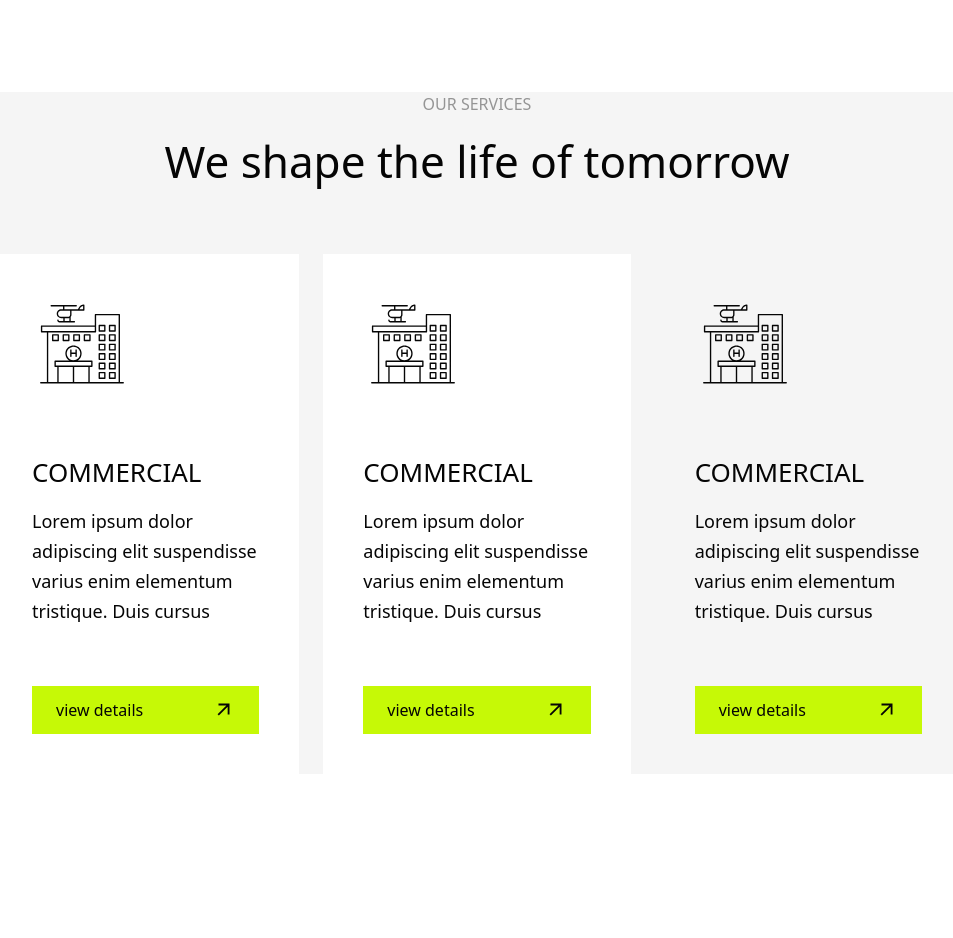
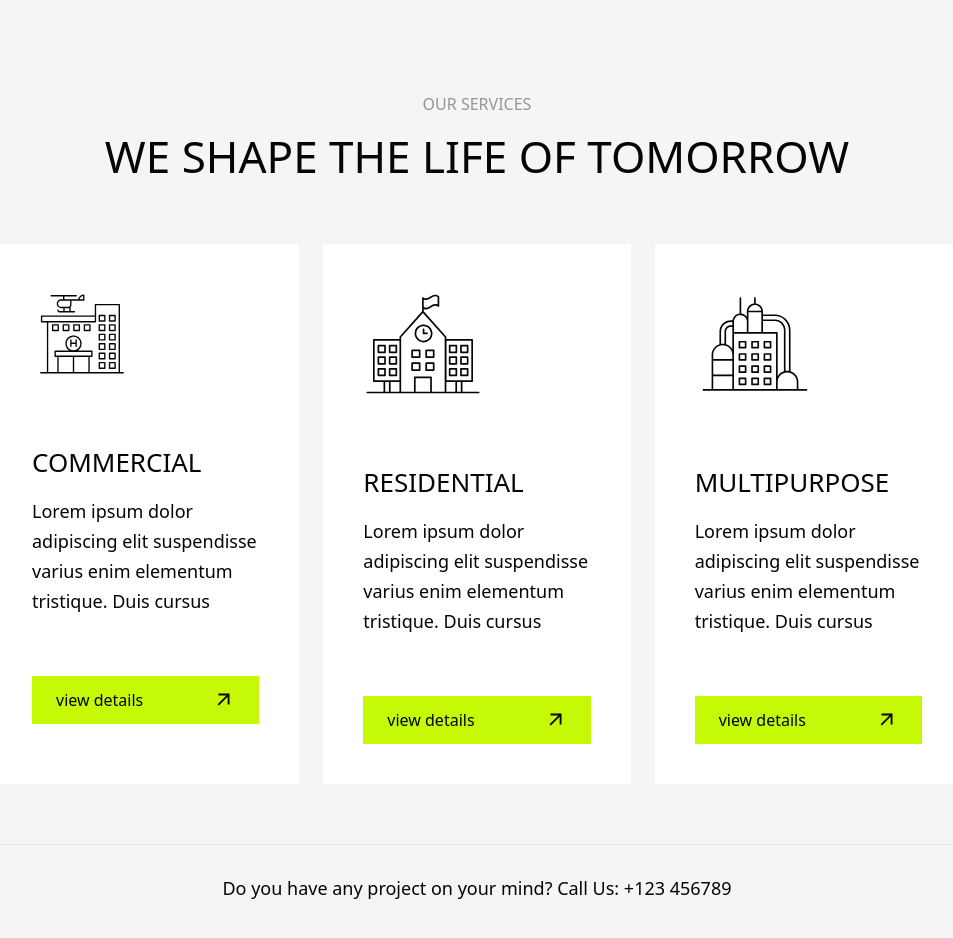
Before and after one commit to Mh-Monzil/arcatec, a website built with Vite: page index.html in a window 1280 px wide. Shown: the part 1820-2758 px from the top of the page, without its empty margins (163-1116 px from the left). Built offline with nearby package versions, Linux system fonts and the light colour scheme.

Commit message:
services section done

```diff
--- a/index.html
+++ b/index.html
@@ -9,7 +9,7 @@
   <body class="">
     <header class="bg-primaryBlack text-primaryWhite">
       <nav
-        class="max-w-[1600px] mx-auto px-4 lg:px-12 flex items-center justify-between py-8"
+        class=" max-w-[1600px] mx-auto px-4 lg:px-12 flex items-center justify-between py-8"
       >
         <!-- logo -->
         <div class="flex items-center gap-[10px]">
@@ -132,19 +132,19 @@
         </div>
       </section>
     </header>
-    <main class="max-w-[1600px] mx-auto h-[2000px]">
+    <main class="max-w-[1600px] mx-auto ">
       <!-- services  -->
-      <section class="mt-[140px] bg-primaryWhite">
+      <section class="py-[140px] bg-primaryWhite px-[155px]">
         <p class="text-ash font-medium leading-6 uppercase text-center">
           Our services
         </p>
         <h2
-          class="text-primaryBlack text-[44px] font-medium leading-[56px uppercase] mt-3 text-center"
+          class="text-primaryBlack text-[44px] font-medium leading-[56px] uppercase mt-3 text-center"
         >
           We shape the life of tomorrow
         </h2>
         <!-- card box  -->
-        <div class="mt-[60px] text-primaryBlack px-[155px] grid grid-cols-3 gap-6">
+        <div class="mt-[60px] text-primaryBlack  grid grid-cols-3 gap-6 mb-[60px]">
             <!-- card 1  -->
           <div class="p-10 bg-white">
             <img src="./images/services/hospital-building 1.svg" alt="" />
@@ -164,9 +164,9 @@
           </div>
             <!-- card 2  -->
           <div class="p-10 bg-white">
-            <img src="./images/services/hospital-building 1.svg" alt="" />
+            <img src="./images/services/school 1.svg" alt="" />
             <h3 class="text-[26px] font-medium leading-9 uppercase pt-[60px]">
-              Commercial
+              Residential
             </h3>
             <p class="text-lg font-normal leading-[30px] pt-4">
               Lorem ipsum dolor adipiscing elit suspendisse varius enim
@@ -180,10 +180,10 @@
             </button>
           </div>
             <!-- card 3  -->
-          <div class="p-10">
-            <img src="./images/services/hospital-building 1.svg" alt="" />
+          <div class="p-10 bg-white">
+            <img src="./images/services/factory 1.svg" alt="" />
             <h3 class="text-[26px] font-medium leading-9 uppercase pt-[60px]">
-              Commercial
+              Multipurpose
             </h3>
             <p class="text-lg font-normal leading-[30px] pt-4">
               Lorem ipsum dolor adipiscing elit suspendisse varius enim
@@ -197,6 +197,8 @@
             </button>
           </div>
         </div>
+        <hr>
+        <p class="text-primaryBlack text-lg font-medium leading-[30px] mt-7 text-center">Do you have any project on your mind? Call Us: +123 456789</p>
       </section>
     </main>
 
```
